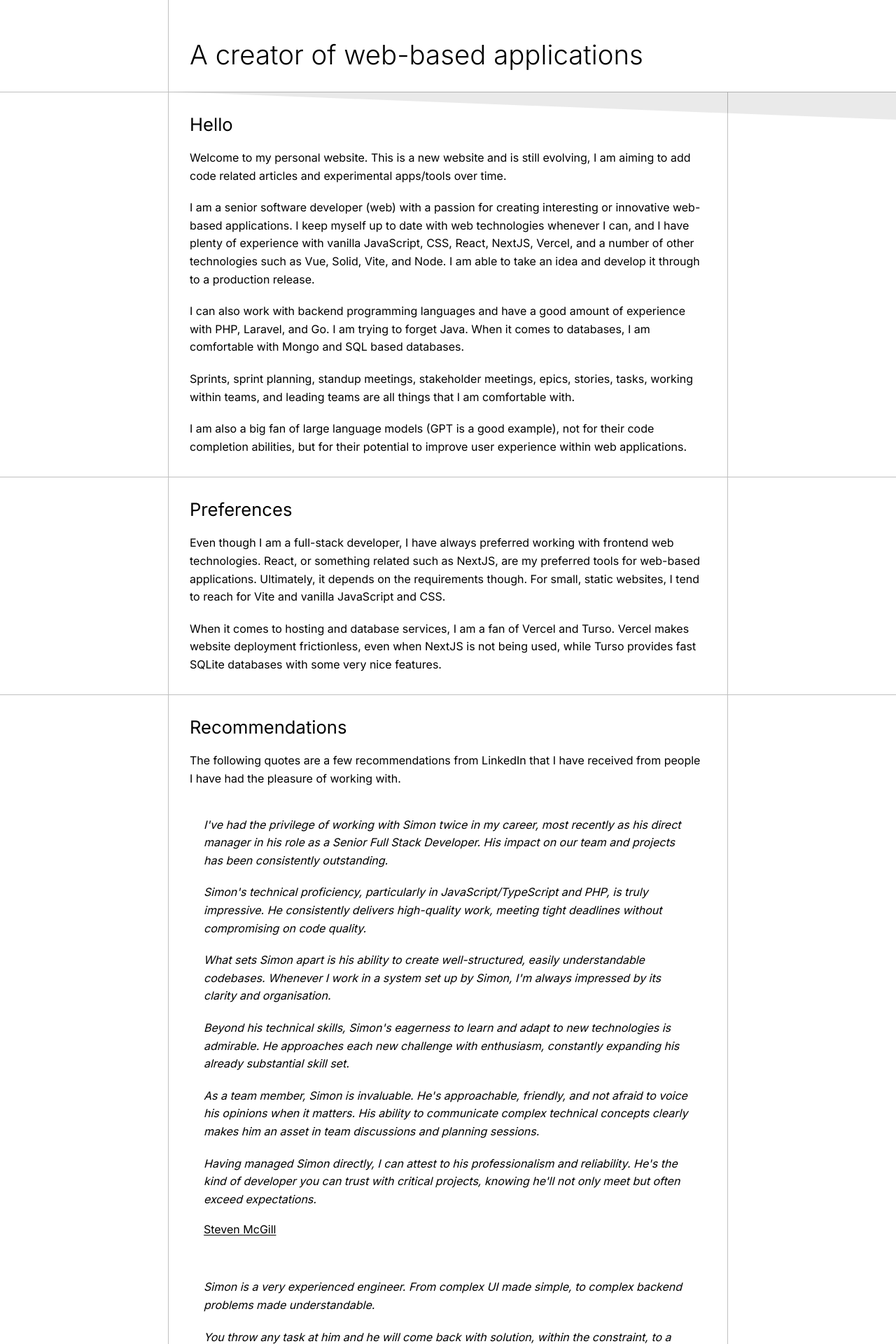
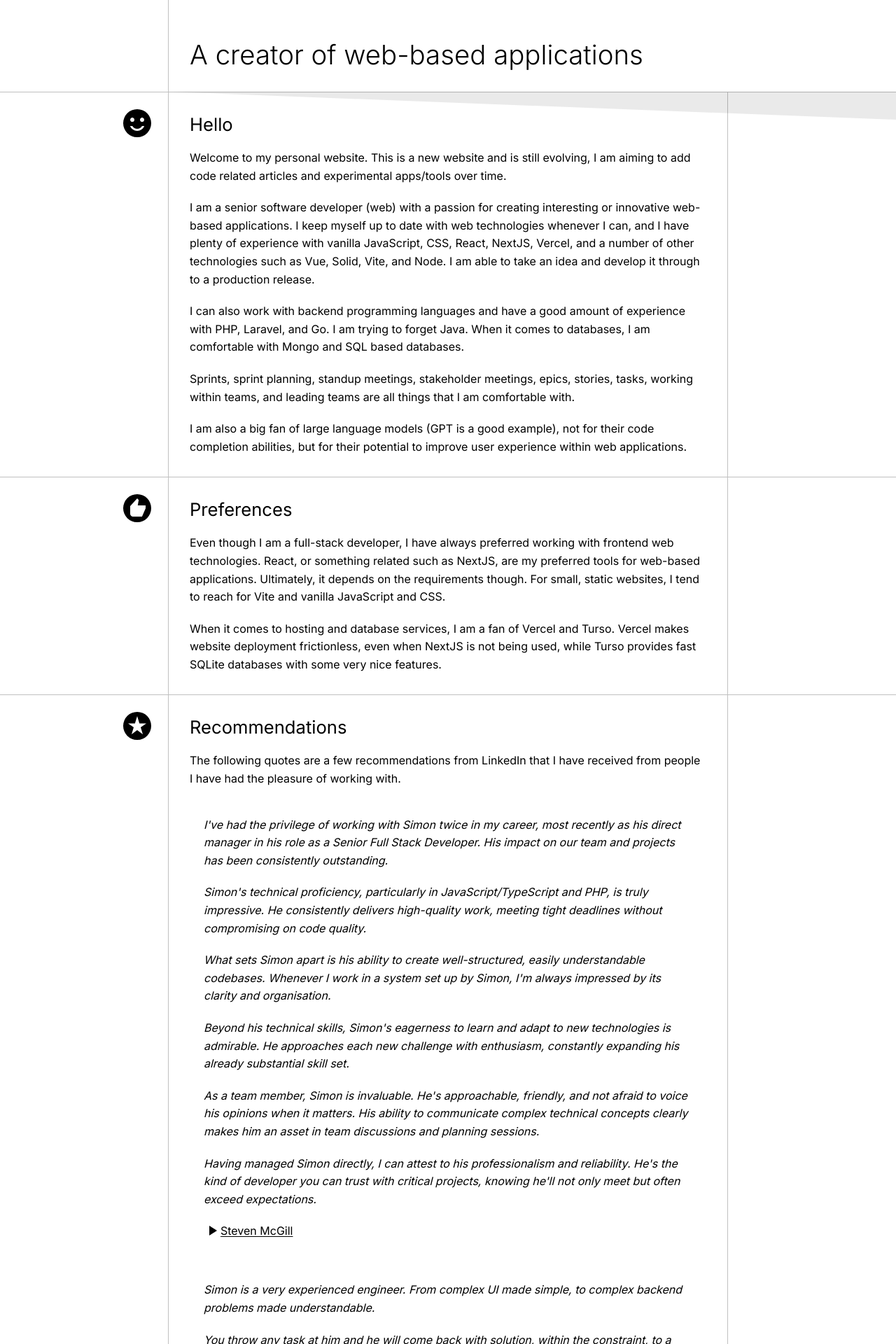
Before and after one commit to simon-robertson/simon-robertson-io, a Next.js app: page / in a window 1280 px wide. Shown: the part 220-2140 px from the top of the page at 70% size. Built offline with nearby package versions, Linux system fonts and the light colour scheme.

Commit message:
Add icons to sections

```diff
--- a/src/components/page-section/index.tsx
+++ b/src/components/page-section/index.tsx
@@ -3,11 +3,13 @@ import { ReactNode } from "react"
 type Props = {
     readonly heading: string
     readonly children: ReactNode
+    readonly edge?: ReactNode
 }
 
-export function PageSection({ heading, children }: Props) {
+export function PageSection({ heading, children, edge }: Props) {
     return (
         <section className="row section">
+            {edge ? <div className="col-min edge">{edge}</div> : null}
             <div className="col-mid">
                 <header className="section-header">
                     <h2>{heading}</h2>
--- a/src/components/sections/introduction-section/index.tsx
+++ b/src/components/sections/introduction-section/index.tsx
@@ -1,8 +1,10 @@
+import { SentimentSatisfied } from "@/components/icons/sentiment-satisfied"
+
 import { PageSection } from "@/components/page-section"
 
 export function IntroductionSection() {
     return (
-        <PageSection heading="Hello">
+        <PageSection heading="Hello" edge={<SentimentSatisfied />}>
             <p>
                 Welcome to my personal website. This is a new website and is still evolving, I am
                 aiming to add code related articles and experimental apps/tools over time.
--- a/src/components/sections/preferences-section/index.tsx
+++ b/src/components/sections/preferences-section/index.tsx
@@ -1,8 +1,10 @@
+import { Recommend } from "@/components/icons/recommend"
+
 import { PageSection } from "@/components/page-section"
 
 export function PreferencesSection() {
     return (
-        <PageSection heading="Preferences">
+        <PageSection heading="Preferences" edge={<Recommend />}>
             <p>
                 Even though I am a full-stack developer, I have always preferred working with
                 frontend web technologies. React, or something related such as NextJS, are my
--- a/src/components/sections/recommendations-section/index.tsx
+++ b/src/components/sections/recommendations-section/index.tsx
@@ -1,3 +1,6 @@
+import { PlayArrow } from "@/components/icons/play-arrow"
+import { Stars } from "@/components/icons/stars"
+
 import { PageSection } from "@/components/page-section"
 
 import { fetchRecommendations } from "@/network/actions/recommendations"
@@ -17,14 +20,17 @@ export async function RecommendationsSection() {
             <blockquote key={info.source} cite={info.source}>
                 {lineNodes}
                 <nav>
-                    <a href={info.source}>{info.author}</a>
+                    <a className="with-arrow" href={info.source}>
+                        <PlayArrow />
+                        {info.author}
+                    </a>
                 </nav>
             </blockquote>
         )
     })
 
     return (
-        <PageSection heading="Recommendations">
+        <PageSection heading="Recommendations" edge={<Stars />}>
             <p>
                 The following quotes are a few recommendations from LinkedIn that I have received
                 from people I have had the pleasure of working with.
```
